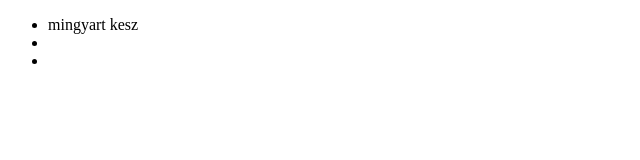
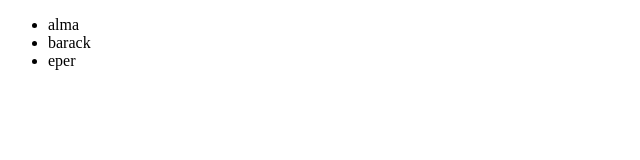
Before and after one commit to KaibsasAlexCkik/szorgalmi, a plain HTML site: page index.html in a window 1280 px wide. Shown: the whole page, without its empty margins (0-640 px from the left). Drawn offline with Linux system fonts and the light colour scheme.

Commit message:
3 li atirasa

```diff
--- a/index.html
+++ b/index.html
@@ -7,9 +7,9 @@
 </head>
 <body>
     <ul>
-        <li>mingyart kesz</li>
-        <li></li>
-        <li></li>
+        <li>alma</li>
+        <li>barack</li>
+        <li>eper</li>
     </ul>
 </body>
 </html>
```
